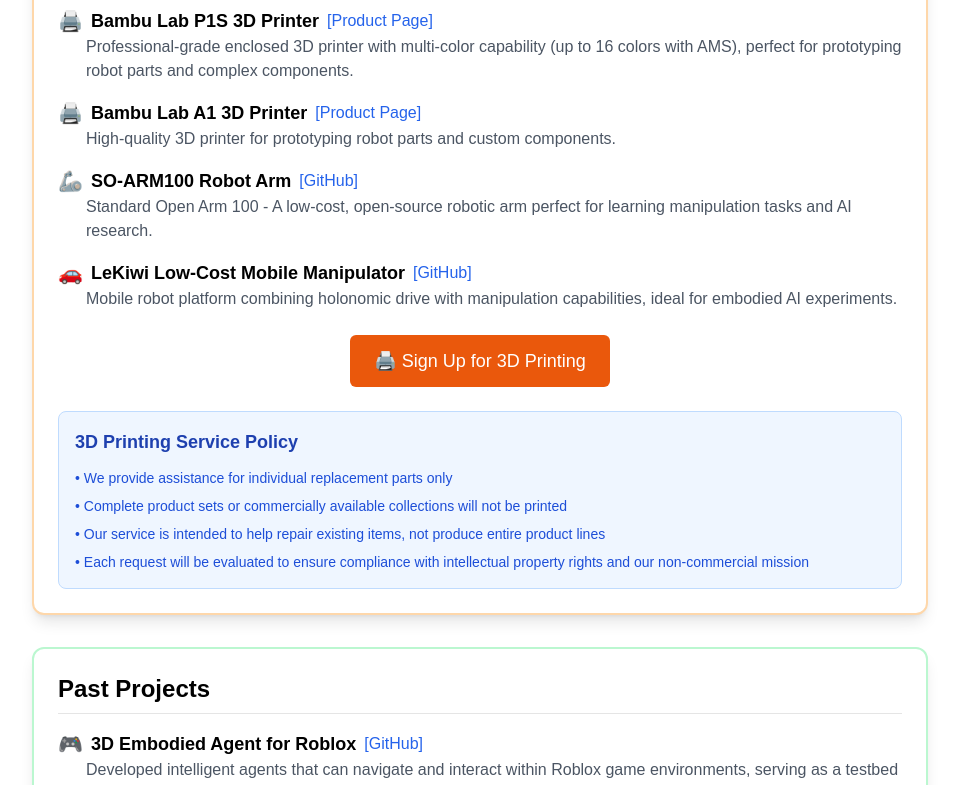
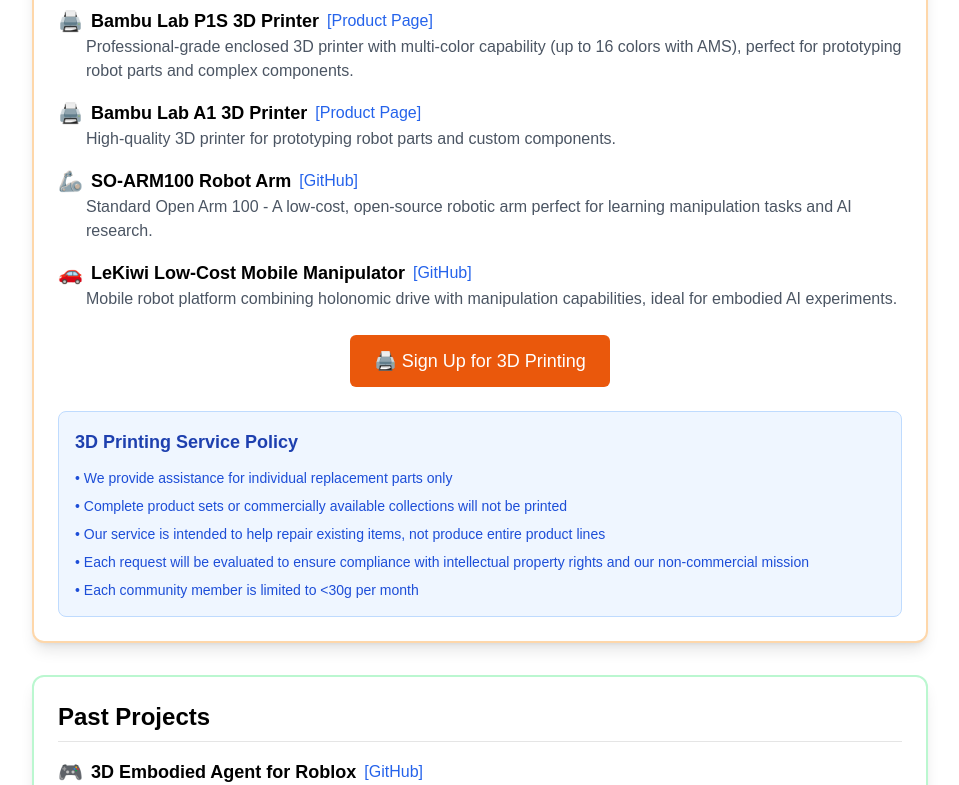
Before and after one commit to PathOnAIOrg/PathOnAI.org, a Next.js app in the folder website-app/: page /robotics in a window 1280 px wide. Shown: the part 653-1438 px from the top of the page, without its empty margins (160-1119 px from the left). Built offline with nearby package versions, Linux system fonts and the light colour scheme; no server answers.

Commit message:
update 3d printing guidelines

```diff
--- a/website-app/pages/robotics/index.tsx
+++ b/website-app/pages/robotics/index.tsx
@@ -59,7 +59,7 @@
                   We provide access to robotics hardware and tools for people interested in getting hands-on experience with robotics and embodied AI. Whether you&apos;re a beginner or experienced researcher, you can try out our equipment.
                 </p>
                 <p className="font-semibold text-purple-700 dark:text-purple-400">
-                  📍 Meet us at Burlingame Library Easton Branch<br />
+                  📍 Meet us near Burlingame Library Easton Branch<br />
                   1800 Easton Dr, Burlingame, CA 94010
                 </p>
               </div>
@@ -133,6 +133,7 @@
                   <li>• Complete product sets or commercially available collections will not be printed</li>
                   <li>• Our service is intended to help repair existing items, not produce entire product lines</li>
                   <li>• Each request will be evaluated to ensure compliance with intellectual property rights and our non-commercial mission</li>
+                  <li>• Each community member is limited to &lt;30g per month</li>
                 </ul>
               </div>
             </CardContent>
```
